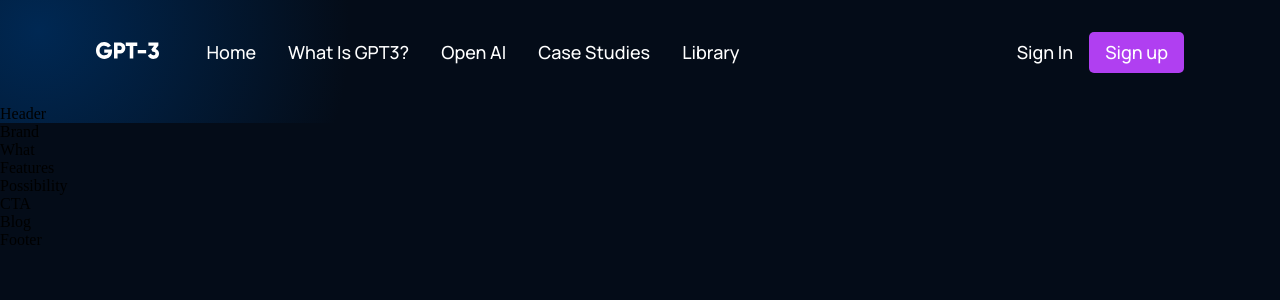
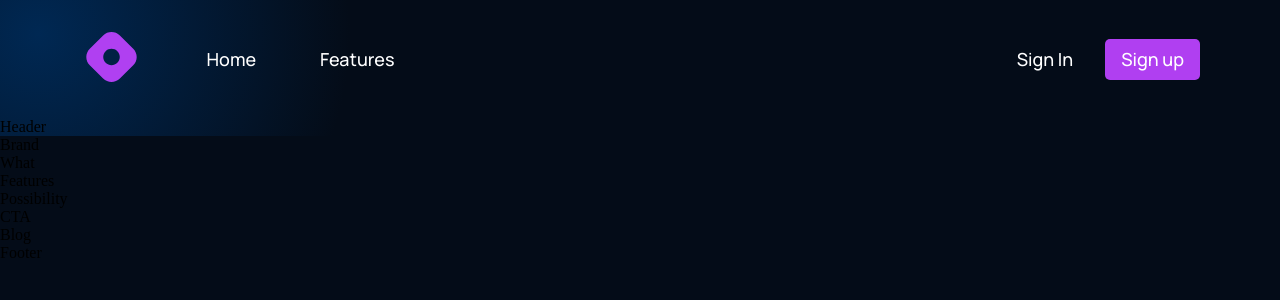
Before and after one commit to PrecisionPilot/Hack-Western, a React (Create React App) app in the folder client/: page / in a window 1280 px wide. Shown: the top 300 px of the page. Built offline with nearby package versions, Linux system fonts and the light colour scheme.

Commit message:
changed navbar

```diff
--- a/client/src/components/navbar/Navbar.jsx
+++ b/client/src/components/navbar/Navbar.jsx
@@ -14,10 +14,7 @@ const Navbar = () => {
           </div>
           <div className="gpt3__navbar-links_container">
             <p><a href="#home">Home</a></p>
-            <p><a href="#wgpt3">What is GPT3?</a></p>
-            <p><a href="#possibility">Open AI</a></p>
-            <p><a href="#features">Case Studies</a></p>
-            <p><a href="#blog">Library</a></p>
+            <p><a href="#wgpt3">Features</a></p>
           </div>
         </div>
         <div className="gpt3__navbar-sign">
--- a/client/src/components/navbar/navbar.css
+++ b/client/src/components/navbar/navbar.css
@@ -3,7 +3,7 @@
     justify-content: space-between;
     align-items: center;
 
-    padding: 2rem 6rem;
+    padding: 2rem 5rem;
 }
 
 .gpt3__navbar-links {
@@ -19,7 +19,7 @@
 
 .gpt3__navbar-links_logo img {
     width: 62.56px;
-    height: 16.02px;
+    height: 50.02px;
 }
 
 .gpt3__navbar-links_container {
@@ -43,7 +43,7 @@
     line-height: 25px;
     text-transform: capitalize;
 
-    margin: 0 1rem;
+    margin: 0 2rem;
     cursor: pointer;
 }
 
```
Also changed, not shown: client/src/assets/logo.svg.
